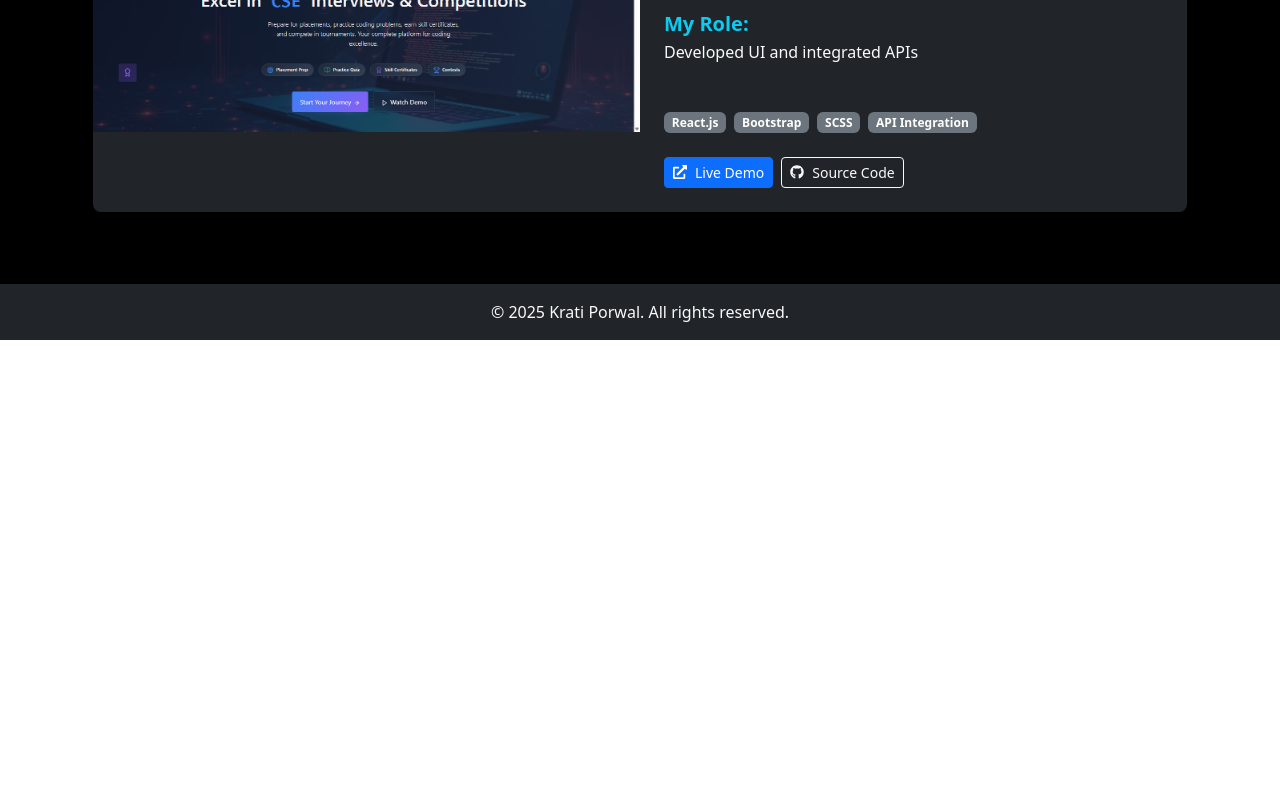
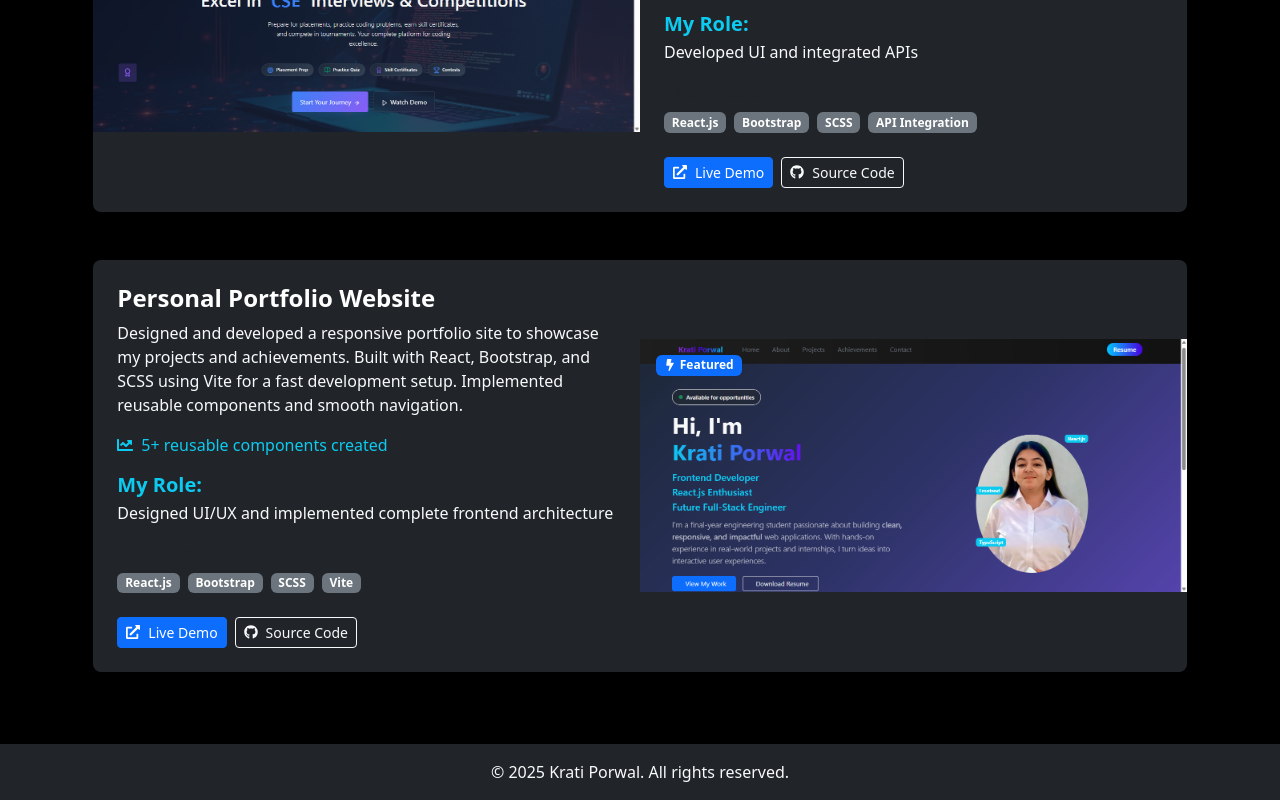
Before and after one commit to krati-porwal/My-Portfolio, a React (Vite) app: page /projects in a window 1280 px wide. Shown: the part 1466-2266 px from the top of the page. Before the commit the page ends 1806 px from the top, so only its background shows below. Built offline with nearby package versions, Linux system fonts and the light colour scheme.

Commit message:
modify projects and contact form

```diff
--- a/src/ReusableComponents/ContactInfoCard/ContactInfoCard.jsx
+++ b/src/ReusableComponents/ContactInfoCard/ContactInfoCard.jsx
@@ -20,7 +20,7 @@ const ContactInfoCard = ({ icon, label, value, link }) => {
                   {value}
                 </a>
               ) : (
-                <div className="fw-semibold fs-6">{value}</div>
+                <div className="fw-semibold fs-6 text-light">{value}</div>
               )}
             </div>
           </div>
--- a/src/components/Navbar.jsx
+++ b/src/components/Navbar.jsx
@@ -49,7 +49,7 @@ export default function Navbar() {
 
         {/* Resume Button */}
         <a
-          href="/resume.pdf"
+          href="/KratiPorwal(3).resume.pdf"
           className="btn fw-semibold px-3 py-1"
           style={{
             background: "linear-gradient(90deg, #00c6ff, #4a00e0)",
--- a/src/pages/Contact/ContactFormSection.jsx
+++ b/src/pages/Contact/ContactFormSection.jsx
@@ -15,14 +15,14 @@ const ContactFormSection = () => {
     {
       icon: <FaEnvelope size={20} />,
       label: "Email",
-      value: "krati.porwal@example.com",
-      link: "mailto:krati.porwal@example.com",
+      value: "kratiporwal00@gmail.com",
+      link: "mailto:kratiporwal00@gmail.com",
     },
     {
       icon: <FaPhone size={20} />,
       label: "Phone",
-      value: "+91 XXXXX XXXXX",
-      link: "tel:+91XXXXXXXXXX",
+      value: "+91 7987525391",
+      link: "tel:+917987525391",
     },
     {
       icon: <FaMapMarkerAlt size={20} />,
@@ -35,13 +35,13 @@ const ContactFormSection = () => {
   const socialLinks = [
     {
       icon: <FaGithub size={22} />,
-      label: "@kratiporwal",
+      label: "@krati-porwal",
       link: "https://github.com/krati-porwal",
     },
     {
       icon: <FaLinkedin size={22} />,
       label: "Krati Porwal",
-      link: "https://linkedin.com/in/krati-porwal",
+      link: "https://www.linkedin.com/in/krati-porwal-355158219/",
     },
   ];
 
@@ -91,8 +91,8 @@ const ContactFormSection = () => {
               <FaPaperPlane className="me-2 text-primary" /> Get in Touch
             </h3>
             <p className="text-secondary mb-4">
-          Whether you want to discuss a project, share ideas, or just say hello,
-          I’d love to hear from you. I’m currently open to internship
+              Whether you want to discuss a project, share ideas, or just say
+              hello, I’d love to hear from you. I’m currently open to internship
               opportunities and collaborative projects.
             </p>
 
@@ -109,7 +109,9 @@ const ContactFormSection = () => {
             ))}
 
             {/* Social Links */}
-        <h5 className="fw-semibold mt-4 mb-3 text-light">Connect on Social</h5>
+            <h5 className="fw-semibold mt-4 mb-3 text-light">
+              Connect on Social
+            </h5>
             <div className="row g-3">
               {socialLinks.map((social, idx) => (
                 <div key={idx} className="col-6">
@@ -139,7 +141,7 @@ const ContactFormSection = () => {
                     </p>
                   </div>
                   <a
-                href="/resume.pdf"
+                    href="/KratiPorwal(3).resume.pdf"
                     className="btn btn-primary d-flex align-items-center"
                   >
                     <FaFileAlt className="me-2" /> Resume
@@ -193,9 +195,12 @@ const ContactFormSection = () => {
 
                   {/* Submit Button */}
                   <div className="col-12 mt-3">
-                <button type="submit" className="btn btn-primary w-100">
+                    <a
+                      href="mailto:kratiporwal00@gmail.com"
+                      className="btn btn-primary w-100"
+                    >
                       Send Message
-                </button>
+                    </a>
                     <p className="text-light small mt-2">
                       I typically respond within 24 hours. Looking forward to
                       hearing from you!
@@ -210,17 +215,24 @@ const ContactFormSection = () => {
               <div className="card border-0 shadow-sm gradient-card text-center p-5 bg-dark text-light">
                 {/* Heading */}
                 <h3 className="fw-bold mb-3">Ready to Work Together?</h3>
-          <p className="text-secondary mb-4 mx-auto" style={{ maxWidth: "600px" }}>
+                <p
+                  className="text-secondary mb-4 mx-auto"
+                  style={{ maxWidth: "600px" }}
+                >
                   I'm excited about new challenges and opportunities to create
-            something amazing. Let's discuss how we can bring your ideas to life!
+                  something amazing. Let's discuss how we can bring your ideas
+                  to life!
                 </p>
 
                 {/* Buttons Row */}
                 <div className="row justify-content-center g-3">
                   <div className="col-md-auto col-12">
-              <button className="btn btn-primary d-flex align-items-center px-4 py-2 w-100">
+                    <a
+                      href="mailto:kratiporwal00@gmail.com"
+                      className="btn btn-primary d-flex align-items-center px-4 py-2 w-100"
+                    >
                       <FaEnvelope className="me-2" /> Start a Conversation
-              </button>
+                    </a>
                   </div>
                   <div className="col-md-auto col-12">
                     <a
--- a/src/pages/Home/Hero.jsx
+++ b/src/pages/Home/Hero.jsx
@@ -48,7 +48,7 @@ const Hero = () => {
               </button>
               </Link>
             <a
-              href="/resume.pdf"
+              href="/KratiPorwal(3).resume.pdf"
               download
               className="btn btn-outline-light px-4"
             >
--- a/src/pages/Projects/ProjectsInfo.jsx
+++ b/src/pages/Projects/ProjectsInfo.jsx
@@ -3,6 +3,7 @@ import "./style.scss"; // small custom styles (gradient + tweaks)
 import NutritionImg from "../../assets/images/nutrition-1.png";
 import PartyVerseImg from "../../assets/images/partyvarse-1.png";
 import QuizStudioImg from "../../assets/images/quizstudio-1.png";
+import  PortfolioImg from "../../assets/images/portfolioimg.png";
 
 const ProjectsInfo = () => {
   const projects = [
@@ -42,6 +43,18 @@ const ProjectsInfo = () => {
       sourceCode: "https://github.com/yourusername/datacode-quiz-studio",
       images: [QuizStudioImg],
     },
+    {
+      id: 4,
+      title: "Personal Portfolio Website",
+      description:
+        "Designed and developed a responsive portfolio site to showcase my projects and achievements. Built with React, Bootstrap, and SCSS using Vite for a fast development setup. Implemented reusable components and smooth navigation.",
+      metric: "5+ reusable components created",
+      role: "Designed UI/UX and implemented complete frontend architecture",
+      tech: ["React.js", "Bootstrap", "SCSS", "Vite"],
+      liveDemo: "https://your-portfolio-link.netlify.app/",
+      sourceCode: "https://github.com/krati-porwal/My-Portfolio",
+      images: [PortfolioImg], // screenshot of your homepage
+    },
     // add more projects...
   ];
 
```
Also changed, not shown: src/assets/images/portfolioimg.png (added), 1 other file (tests, documents, lock files or other folders). Lines whose indentation alone changed are shown as unchanged.
